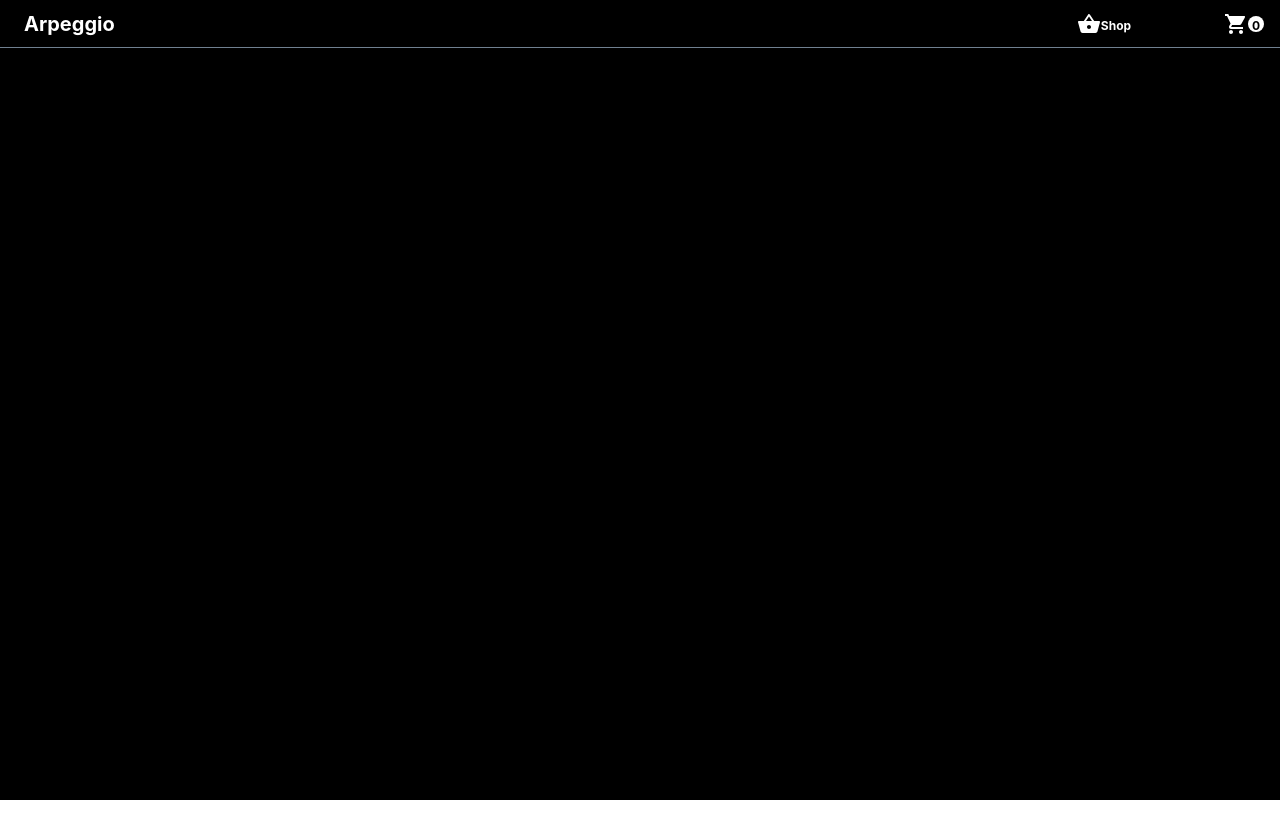
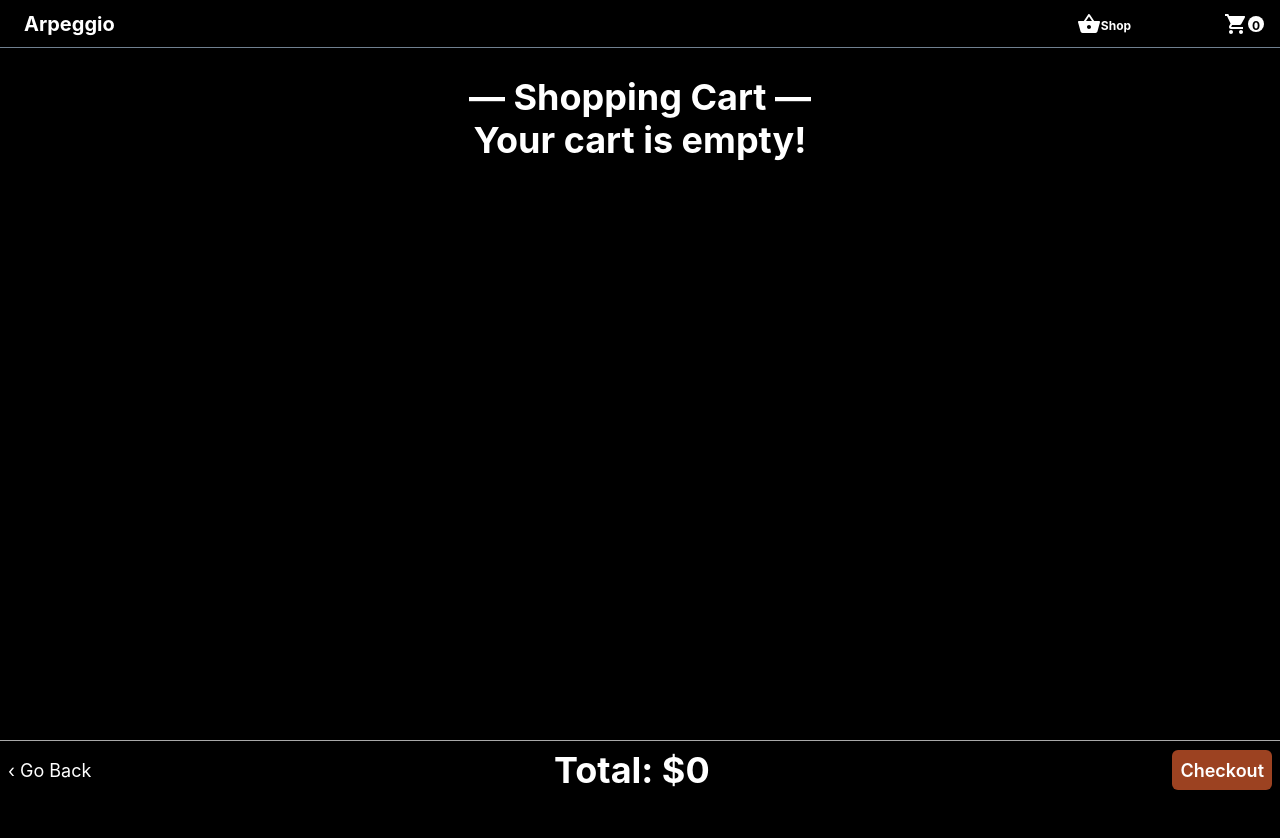
Before and after one commit to jvfe/shopping-cart, a React (Create React App) app: page /shopping-cart/cart in a window 1280 px wide. Shown: the top 838 px of the page. Before the commit the page ends 800 px from the top, so only its background shows below. Built offline with nearby package versions, Linux system fonts and the light colour scheme.

Commit message:
fix: Change routes

```diff
--- a/src/App.js
+++ b/src/App.js
@@ -76,13 +76,13 @@ const App = () => {
     <Router>
       <Nav cartSize={cartSize} />
       <Switch>
-        <Route exact path="/" component={Home} />
-        <Route exact path="/shop">
+        <Route exact path="/shopping-cart" component={Home} />
+        <Route exact path="/shopping-cart/shop">
           <Shop items={inventory}></Shop>
         </Route>
         <Route
           exact
-          path="/shop/:id"
+          path="/shopping-cart/shop/:id"
           render={(params) => {
             return (
               <ItemPage
@@ -92,7 +92,7 @@ const App = () => {
             );
           }}
         />
-        <Route exact path="/cart">
+        <Route exact path="/shopping-cart/cart">
           <Cart
             cart={cart}
             changeValue={changeValue}
--- a/src/components/Cart.js
+++ b/src/components/Cart.js
@@ -61,7 +61,11 @@ const Cart = ({ cart, changeValue, remove, minus, plus }) => {
         color="white"
         bgColor="blackAlpha.900"
       >
-        <CLink as={Link} to="/shop" fontSize={{ base: "sm", md: "lg" }}>
+        <CLink
+          as={Link}
+          to="/shopping-cart/shop"
+          fontSize={{ base: "sm", md: "lg" }}
+        >
           ‹ Go Back
         </CLink>
         <Heading fontSize={{ base: "xl", md: "4xl" }}>
--- a/src/components/Nav.js
+++ b/src/components/Nav.js
@@ -27,7 +27,7 @@ const Nav = ({ cartSize }) => {
       position="sticky"
       top="0"
     >
-      <CLink pl={2} as={Link} to="/">
+      <CLink pl={2} as={Link} to="/shopping-cart">
         <Heading size="md">Arpeggio</Heading>
       </CLink>
       <Box
@@ -35,7 +35,7 @@ const Nav = ({ cartSize }) => {
         justifyContent="space-between"
         w={{ base: "40%", md: "15%" }}
       >
-        <CLink as={Link} to="/shop">
+        <CLink as={Link} to="/shopping-cart/shop">
           <Box d="flex" alignItems="center">
             <Icon title="Cart" boxSize={6} as={MdShoppingBasket} />
             <Text fontSize="xs" fontWeight="bold" pt={1}>
@@ -43,7 +43,7 @@ const Nav = ({ cartSize }) => {
             </Text>
           </Box>
         </CLink>
-        <CLink as={Link} to="/cart">
+        <CLink as={Link} to="/shopping-cart/cart">
           <Box d="flex" alignItems="center">
             <Icon title="Cart" boxSize={6} as={MdShoppingCart} />
             <Circle bg="white" color="black" size="1em">
--- a/src/components/ShopItem.js
+++ b/src/components/ShopItem.js
@@ -12,7 +12,7 @@ const ShopItem = ({ item }) => {
       borderWidth="1px"
       overflow="hidden"
       as={Link}
-      to={`/shop/${item.id}`}
+      to={`/shopping-cart/shop/${item.id}`}
     >
       <Image
         h="80%"
```
